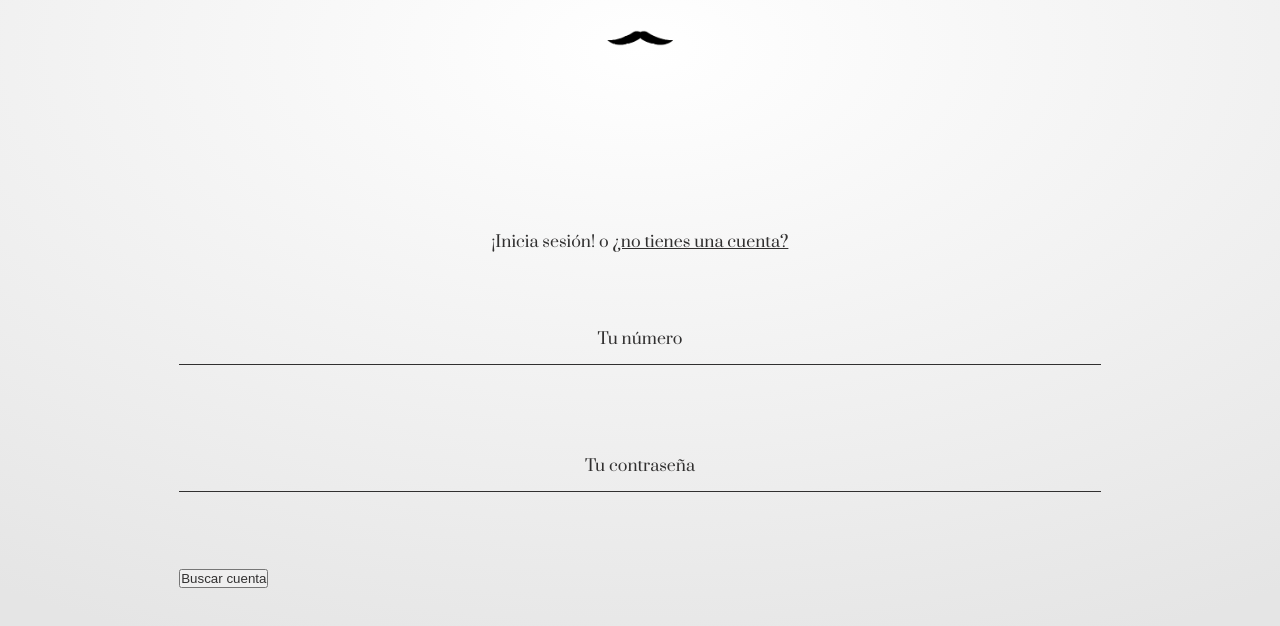
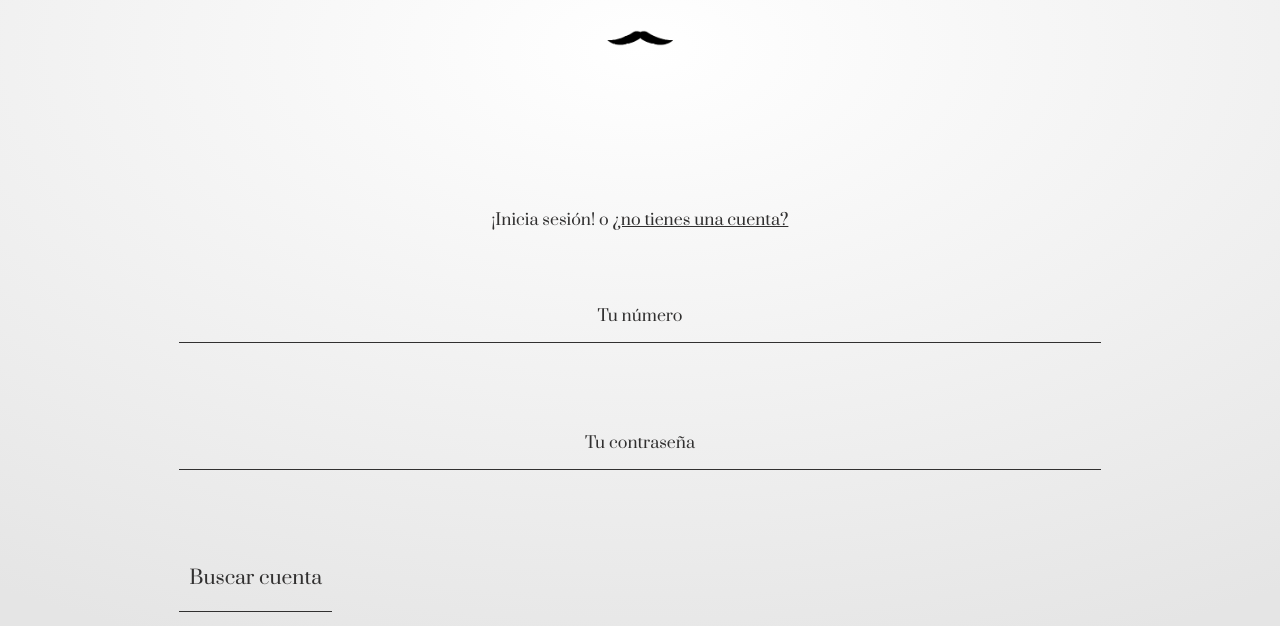
Before and after one commit to srtager555/barbershop-appointmentlist, a Next.js app: page /login in a window 1280 px wide. Shown: the top 626 px of the page. Built offline with nearby package versions, Linux system fonts and the light colour scheme; no server answers.

Commit message:
I added the main styles

```diff
--- a/src/components/form.tsx
+++ b/src/components/form.tsx
@@ -2,6 +2,7 @@ import { FormEvent } from "react";
 import Link from "next/link";
 
 import styles from "@styles/Form.module.scss";
+import indexStyles from "@styles/index.module.scss";
 
 const Form = ({ type, callback }: { type: "login" | "regis"; callback: Function }) => (
 	<div className={`${styles.container}`}>
@@ -53,7 +54,7 @@ const Form = ({ type, callback }: { type: "login" | "regis"; callback: Function
 				/>
 				<span className={styles.name}>Tu contraseña</span>
 			</div>
-			<button className={styles["btn-action"]}>
+			<button className={indexStyles["btn-action"]}>
 				{type === "login" ? "Buscar cuenta" : "Crear cuenta"}
 			</button>
 		</form>
```
